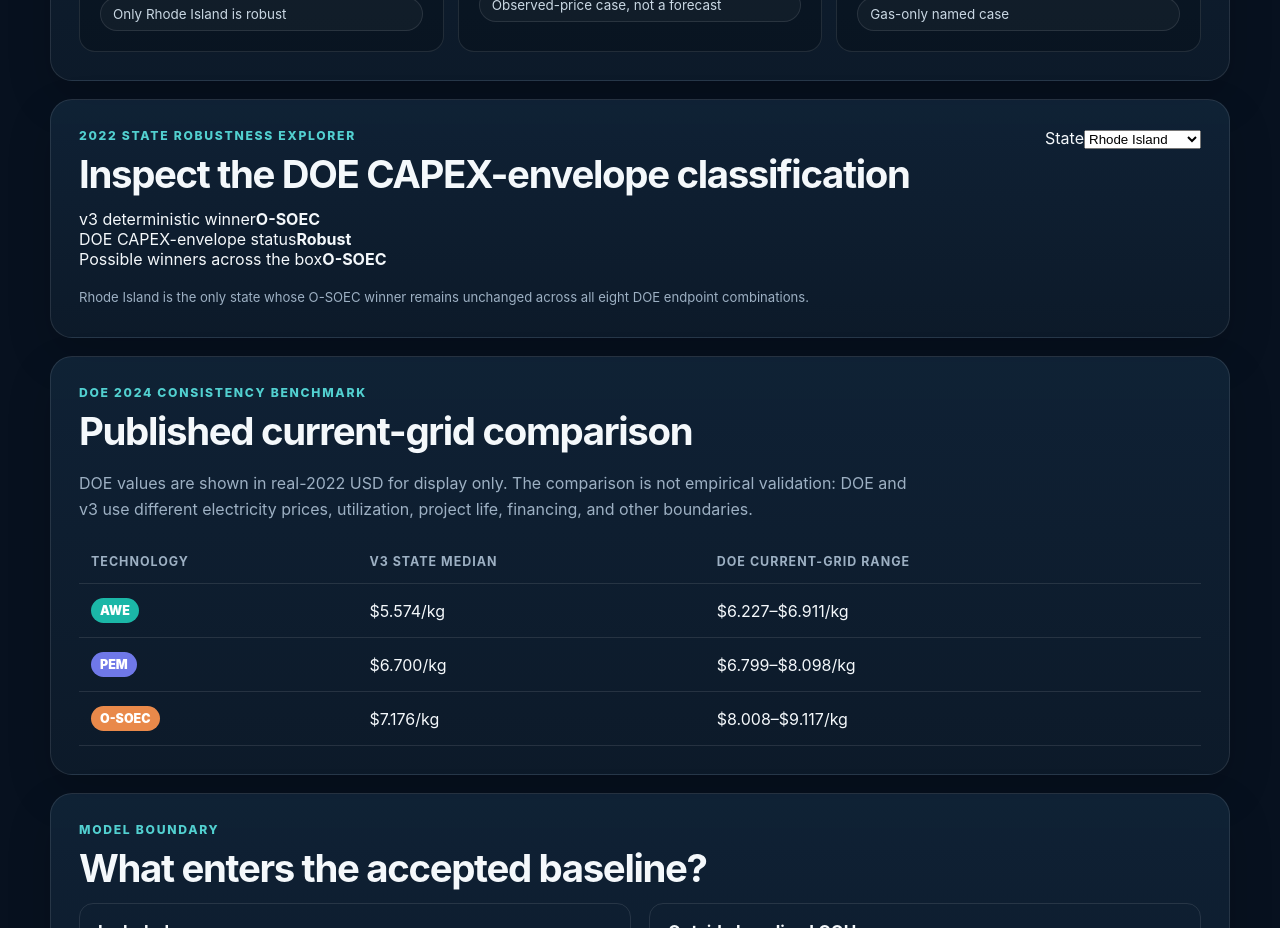
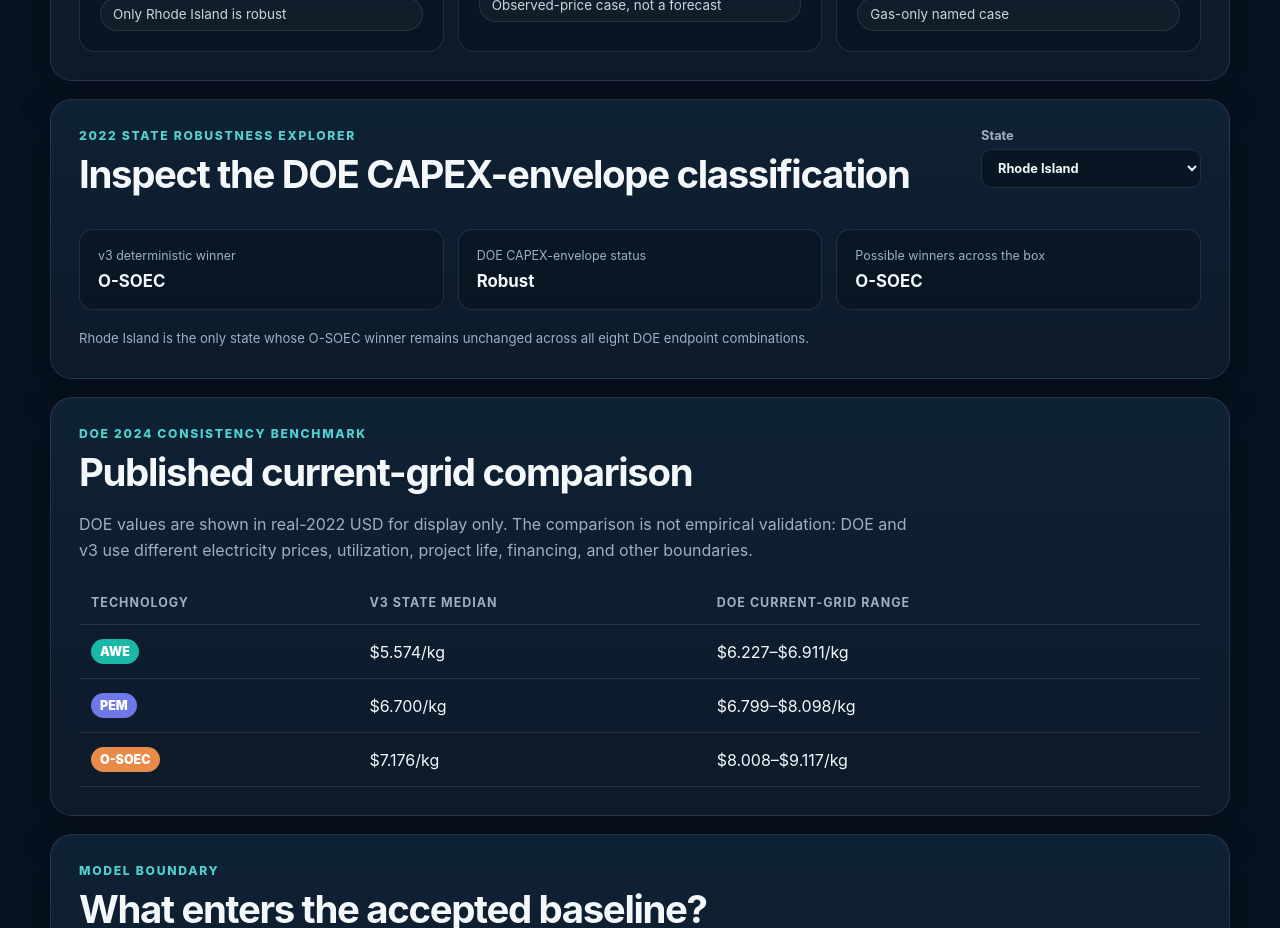
Before and after one commit to AndreNavaJime/GreenHydrogen, a Next.js app: page / in a window 1280 px wide. Shown: the part 1400-2328 px from the top of the page. Built offline with nearby package versions, Linux system fonts and the light colour scheme.

Commit message:
Style state robustness explorer

```diff
--- a/app/globals.css
+++ b/app/globals.css
@@ -96,3 +96,25 @@ footer { color: var(--muted); font-size: .85rem; padding: 30px 6px 18px; border-
   .robust-card p { min-height: unset; }
   .panel { padding: 20px; }
 }
+
+
+.state-picker { display: grid; gap: 6px; min-width: 220px; color: var(--muted); font-size: .8rem; font-weight: 700; }
+.state-picker select {
+  width: 100%;
+  border: 1px solid var(--line);
+  background: #081522;
+  color: var(--ink);
+  border-radius: 10px;
+  padding: 10px 12px;
+  font: inherit;
+}
+.state-detail-grid { display: grid; grid-template-columns: repeat(3, 1fr); gap: 14px; margin-top: 20px; }
+.state-detail { border: 1px solid var(--line); background: rgba(4,12,22,.36); border-radius: 14px; padding: 18px; }
+.state-label { display: block; color: var(--muted); font-size: .78rem; margin-bottom: 8px; }
+.state-detail strong { font-size: 1.05rem; }
+code { color: #d6e5ed; background: rgba(255,255,255,.05); border-radius: 5px; padding: 2px 5px; }
+
+@media (max-width: 820px) {
+  .state-detail-grid { grid-template-columns: 1fr; }
+  .state-picker { width: 100%; }
+}
```
